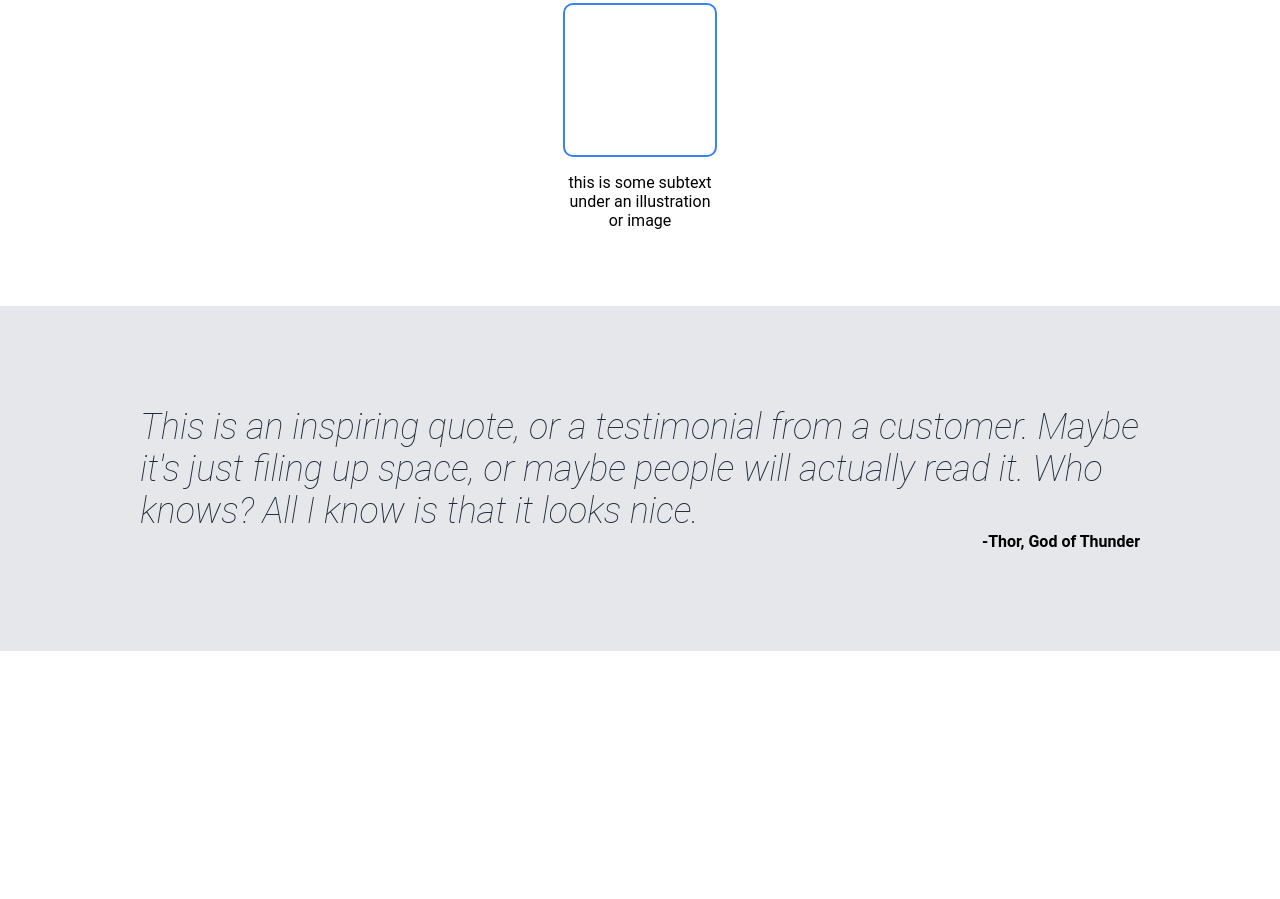
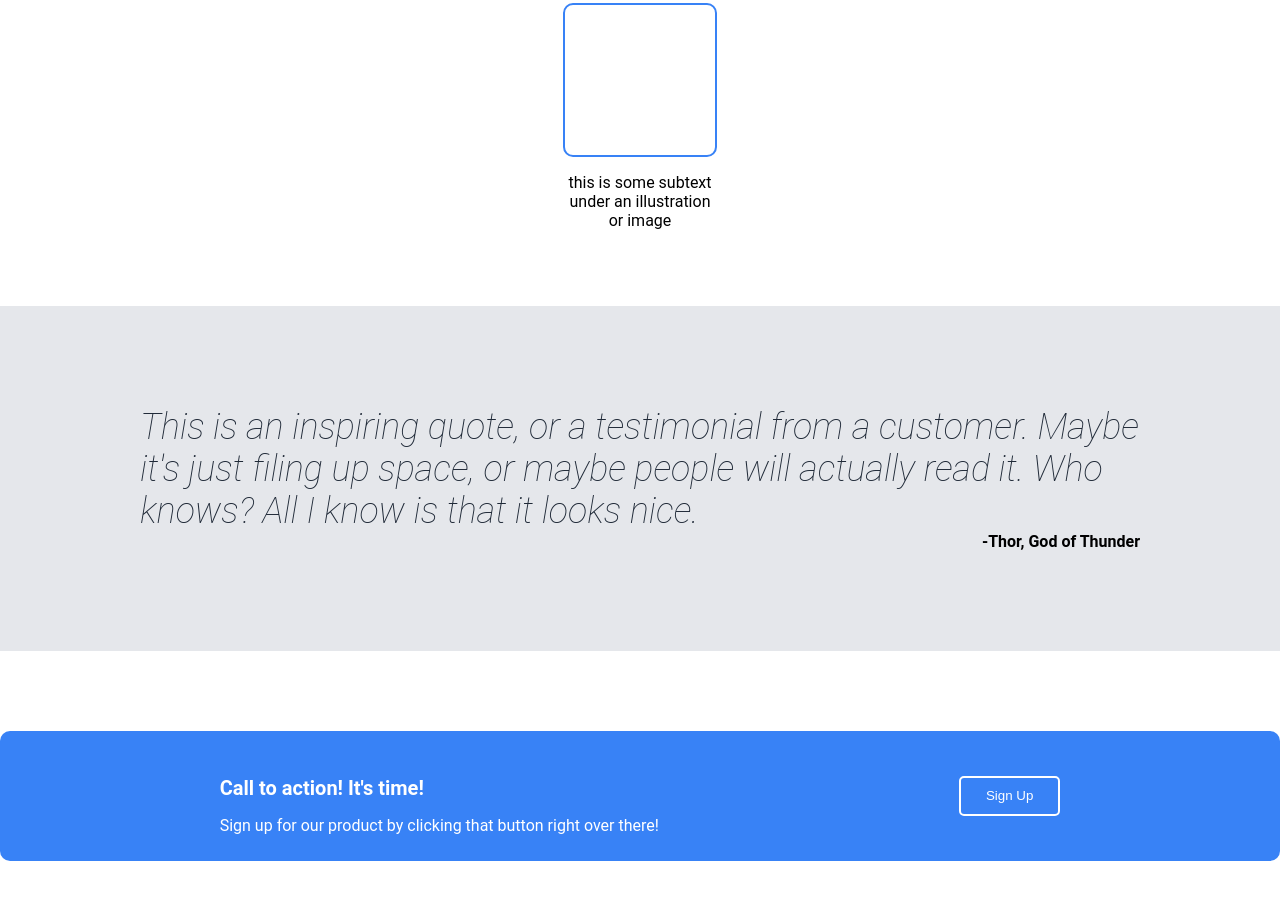
Before and after one commit to Mak-2805/odin-landing-page, a plain HTML site: page index.html in a window 1280 px wide. Shown: the part 1019-1918 px from the top of the page. Before the commit the page ends 1670 px from the top, so only its background shows below. Drawn offline with Linux system fonts and the light colour scheme.

Commit message:
add the proper html and styling for the fourth container in the index and styles file

```diff
--- a/index.html
+++ b/index.html
@@ -105,7 +105,18 @@
     </div>
 
     <div class="fourth-container">
+        <div class="call-to-action">
+            <div class="left-text">
+                <div class="title">
+                    Call to action! It's time!
+                </div>
+                <p>
+                    Sign up for our product by clicking that button right over there!
+                </p>
+            </div>
 
+            <button>Sign Up</button>
+        </div>
     </div>
 
     <div class="footer">
--- a/styles.css
+++ b/styles.css
@@ -147,3 +147,39 @@ ul{
 .quote-section:last-child{
     align-items: end;
 }
+
+.fourth-container{
+    display: flex;
+    justify-content: center;
+    align-items: center;
+}
+
+.call-to-action{
+    width: 1200px;
+    height: 40px;
+    border-radius: 10px;
+    margin: 80px 0;
+    background-color: #3882F6;
+    display: flex;
+    justify-content: center;
+    gap: 300px;
+    padding: 45px 150px;
+}
+
+.call-to-action .left-text{
+    color: white;
+
+}
+
+.call-to-action .left-text .title{
+    font-weight: bold;
+    font-size: 20px;
+}
+
+.call-to-action button{
+    color: white;
+    border: white 2px solid;
+    background-color: #3882F6;
+    border-radius: 5px;
+    padding: 0 25px;
+}
```
